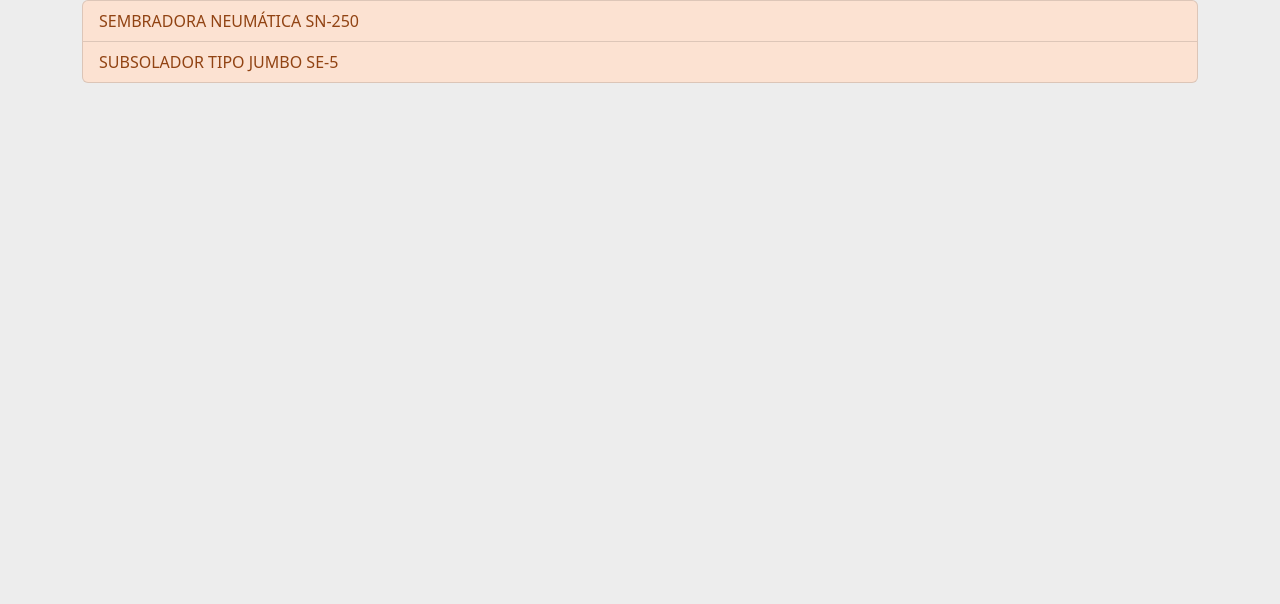
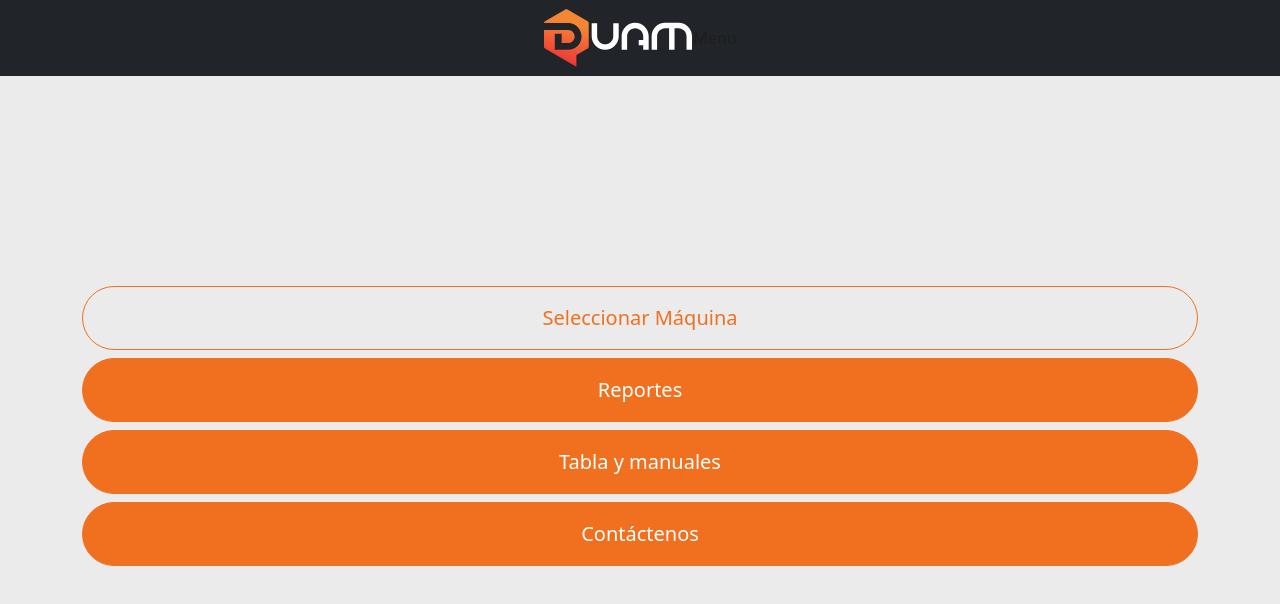
Before and after one commit to agusKar/duam-app, a React (Create React App) app: page / in a window 1280 px wide. Shown: the top 604 px of the page. Built offline with nearby package versions, Linux system fonts and the light colour scheme.

Commit message:
add modelos & styles

```diff
--- a/src/assets/scss/index.scss
+++ b/src/assets/scss/index.scss
@@ -1,7 +1,34 @@
 // Your variable overrides
-$body-bg: #ededed;
+$body-bg: #ebebeb;
 $body-color: #1d1d1d;
 $primary: #f1701f;
 
 // Bootstrap and its default variables
 @import "../../../node_modules/bootstrap/scss/bootstrap";
+
+html, body, #root, #root>div {
+  height: 100%;
+}
+nav{
+  position: absolute!important;
+  top: 0;
+  z-index: 9;
+}
+.customContainer{
+  position: relative;
+  padding-top: 100px;
+}
+.customContainer > .row{
+  height: 100%;
+}
+.btn-radius{
+  border-radius: 50px;
+}
+.modelos{
+  box-shadow: 0 0 10px 0 #45454563;
+  background-color: #fff;
+  margin-bottom: 1rem;
+  padding: 1rem;
+  border-radius: 10px;
+  font-weight: bold;
+}
--- a/src/components/App.tsx
+++ b/src/components/App.tsx
@@ -1,42 +1,38 @@
-import { useEffect, useState } from 'react'
+import { useState } from 'react';
 // Components
+import Form from './Form';
 import Layout from './Layout';
+import Menu from './Menu';
+import Modelos from './Modelos';
+import Resultado from './Resultado';
 // Types
-import { Modelo, Semillas } from '../types/dataTypes'
+import { Modelo, Semillas, StateProp } from '../types/dataTypes';
 // Data
-import data from '../data/data.json'
-import Modelos from './Modelos';
-import Form from './Form';
-import Resultado from './Resultado';
+import data from '../data/data.json';
 
 const App = () => {
   const [modelos, setModelos] = useState<Modelo[]>(data.modelos)
   const [semillas, setSemillas] = useState<Semillas>(data.semillas)
   const [modelo, setModelo] = useState<Modelo>({})
-  const [isModelo, setIsModelo] = useState<boolean>(false)
-  const [isResultado, setIsResultado] = useState<boolean>(false)
+
+  // Setea que componente renderizar
+  const [state, setState] = useState<StateProp>("menu")
+
+  const ENUM_STATES = {
+    menu: <Menu setState={setState} />,
+    modelos: <Modelos modelos={modelos} setModelo={setModelo} setState={setState} />,
+    form: <Form modelo={modelo} semillas={semillas} setState={setState} />,
+    resultado: <Resultado />
+  };
 
   return (
-    <Layout>
+    <Layout setState={setState}>
       <>
-        {
-          !isResultado ?
-            (
-              isModelo ?
-                (
-                  <Form modelo={modelo} semillas={semillas} setIsModelo={setIsModelo} setIsResultado={setIsResultado} />
-                )
-                :
-                (
-                  <Modelos modelos={modelos} setIsModelo={setIsModelo} setModelo={setModelo} />
-                )
-            )
-            :
-            (<Resultado />)
-        }
+        {ENUM_STATES[state]}
       </>
     </Layout>
   )
+
 }
 
 export default App
--- a/src/components/Form.tsx
+++ b/src/components/Form.tsx
@@ -1,5 +1,5 @@
 // Types
-import { Modelo, Semillas } from "../types/dataTypes"
+import { Modelo, Semillas, StateProp } from "../types/dataTypes"
 // Bootstrap
 import Button from 'react-bootstrap/Button';
 import ListGroup from 'react-bootstrap/ListGroup';
@@ -7,13 +7,12 @@ import ListGroup from 'react-bootstrap/ListGroup';
 interface Props {
   modelo: Modelo;
   semillas: Semillas;
-  setIsResultado: (arg0: boolean) => void;
-  setIsModelo: (arg0: boolean) => void;
+  setState: (arg0: StateProp) => void;
 }
-const Form = ({modelo, semillas, setIsModelo, setIsResultado}:Props) => {
+const Form = ({ setState, modelo, semillas }: Props) => {
   return (
     <div>
-      {modelo.name}
+      <h1>{modelo.name}</h1>
 
       <ListGroup>
         {
@@ -27,8 +26,8 @@ const Form = ({modelo, semillas, setIsModelo, setIsResultado}:Props) => {
         }
       </ListGroup>
 
-      <Button variant="warning" onClick={()=>setIsResultado(true)}>Completar formulario</Button>
-      <Button variant="danger" onClick={()=>setIsModelo(false)}>Volver</Button>
+      <Button variant="warning" onClick={()=>setState('resultado')} >Completar formulario</Button>
+      <Button variant="danger" onClick={()=>setState('menu')}>Volver</Button>
     </div>
   )
 }
--- a/src/components/Layout.tsx
+++ b/src/components/Layout.tsx
@@ -1,22 +1,26 @@
+import Col from "react-bootstrap/Col";
 import Container from "react-bootstrap/Container";
 import Row from "react-bootstrap/Row";
-import Col from "react-bootstrap/Col";
+import NavBar from "./NavBar";
+import {StateProp} from '../types/dataTypes'
 
 type Props = {
+    setState: (arg0:StateProp) => void;
     children?: JSX.Element | JSX.Element[];
 };
 
-const Layout = ({ children }: Props) => {
+const Layout = ({ setState, children }: Props) => {
     return (
-        <>
-            <Container>
-                <Row>
-                    <Col>
+        <div>
+            <NavBar setState={setState} />
+            <Container className="customContainer h-100">
+                <Row className="align-items-center">
+                    <Col className="mb-5">
                         {children}
                     </Col>
                 </Row>
             </Container>
-        </>
+        </div>
     )
 }
 
--- /dev/null
+++ b/src/components/Menu.tsx
@@ -0,0 +1,29 @@
+import { useState } from 'react';
+import Button from 'react-bootstrap/Button';
+import { StateProp } from '../types/dataTypes';
+
+interface Props {
+  setState: (arg0: StateProp) => void;
+}
+
+const Menu = ({setState}:Props) => {
+  const [isOpen, setIsOpen] = useState(true)
+  return (
+    <div className="d-grid gap-2" >
+      <Button variant='outline-primary' className='py-3 btn-radius' color="white" size="lg" onClick={() => setState('modelos')}>
+        Seleccionar Máquina
+      </Button>
+      <Button variant="primary" className='py-3 btn-radius text-white' size="lg">
+        Reportes
+      </Button>
+      <Button variant="primary" className='py-3 btn-radius text-white' size="lg">
+        Tabla y manuales
+      </Button>
+      <Button variant="primary" className='py-3 btn-radius text-white' size="lg">
+        Contáctenos
+      </Button>
+    </div>
+  )
+}
+
+export default Menu
--- a/src/components/Modelos.tsx
+++ b/src/components/Modelos.tsx
@@ -1,32 +1,39 @@
 // Bootstrap
+import Row from 'react-bootstrap/esm/Row';
+import Col from 'react-bootstrap/esm/Col';
 import ListGroup from 'react-bootstrap/ListGroup';
 //Types
-import {Modelo} from '../types/dataTypes'
+import { Modelo, StateProp } from '../types/dataTypes'
+// Data
+import duamLogo from '../assets/img/duam-logo.svg';
 
 interface Props {
   modelos?: Modelo[];
-  setModelo: (modelo: Modelo)=>void;
-  setIsModelo: (arg0: boolean) => void;
+  setModelo: (modelo: Modelo) => void;
+  setState: (arg0: StateProp) => void;
 }
 
-const Modelos = ({modelos, setModelo, setIsModelo}:Props) => {
+const Modelos = ({ setState, modelos, setModelo }: Props) => {
 
   const selectModelo = (modelo: Modelo) => {
     setModelo(modelo);
-    setIsModelo(true);
+    setState('form');
   };
 
   return (
     <ListGroup>
       {
         modelos?.map((modelo, i) => (
-        <ListGroup.Item
-          key={i}
-          variant='primary'
-          action
-          onClick={() => selectModelo(modelo)} >
+          <Row
+          className='modelos'
+          onClick={() => selectModelo(modelo)}>
+            <Col>
+                <img src={duamLogo} className='img-fluid' height="50" />
+            </Col>
+            <Col>
                 {modelo.name}
-        </ListGroup.Item>
+            </Col>
+        </Row>
         ))
       }
     </ListGroup>
--- /dev/null
+++ b/src/components/NavBar.tsx
@@ -0,0 +1,30 @@
+import Container from 'react-bootstrap/Container';
+import Nav from 'react-bootstrap/Nav';
+import Navbar from 'react-bootstrap/Navbar';
+import duamLogo from '../assets/img/duam-logo.svg';
+
+import { StateProp } from '../types/dataTypes';
+
+interface Props {
+  setState: (arg0: StateProp) => void;
+}
+
+const NavBar = ({ setState }: Props) => {
+  return (
+    <Navbar bg="dark" variant="dark" className='w-100'>
+      <Container
+        className="justify-content-center"
+        onClick={() => setState('menu')}
+      >
+        <img
+          alt="Duam - Logo"
+          src={duamLogo}
+          className="d-inline-block align-top"
+        />
+        <Nav.Link>Menu</Nav.Link>
+      </Container>
+    </Navbar>
+  )
+}
+
+export default NavBar
--- a/src/data/data.json
+++ b/src/data/data.json
@@ -1,5 +1,55 @@
 {
     "modelos": [
+        {
+            "name": "SEMBRADORA NEUMÁTICA SN-250",
+            "desc": "La máquina que ud. necesita para aplicar fertilizante microgranulados y sembrar con precisión pasturas y verdeos en cobertura total.",
+            "img": "sn-250.png"
+        },
+        {
+            "name": "SUBSOLADOR TIPO JUMBO SE-5",
+            "desc": "El subsolador escarificador DUAM SE-5 tiene un chasis fabricado con caño estructural 100x100x 6,35mm. de espesor lo que le confiere una rigidez y robustez para realizar los trabajo mas pesados de laboreo.",
+            "img": "se-5.png"
+        },
+        {
+            "name": "SEMBRADORA NEUMÁTICA SN-250",
+            "desc": "La máquina que ud. necesita para aplicar fertilizante microgranulados y sembrar con precisión pasturas y verdeos en cobertura total.",
+            "img": "sn-250.png"
+        },
+        {
+            "name": "SUBSOLADOR TIPO JUMBO SE-5",
+            "desc": "El subsolador escarificador DUAM SE-5 tiene un chasis fabricado con caño estructural 100x100x 6,35mm. de espesor lo que le confiere una rigidez y robustez para realizar los trabajo mas pesados de laboreo.",
+            "img": "se-5.png"
+        },
+        {
+            "name": "SEMBRADORA NEUMÁTICA SN-250",
+            "desc": "La máquina que ud. necesita para aplicar fertilizante microgranulados y sembrar con precisión pasturas y verdeos en cobertura total.",
+            "img": "sn-250.png"
+        },
+        {
+            "name": "SUBSOLADOR TIPO JUMBO SE-5",
+            "desc": "El subsolador escarificador DUAM SE-5 tiene un chasis fabricado con caño estructural 100x100x 6,35mm. de espesor lo que le confiere una rigidez y robustez para realizar los trabajo mas pesados de laboreo.",
+            "img": "se-5.png"
+        },
+        {
+            "name": "SEMBRADORA NEUMÁTICA SN-250",
+            "desc": "La máquina que ud. necesita para aplicar fertilizante microgranulados y sembrar con precisión pasturas y verdeos en cobertura total.",
+            "img": "sn-250.png"
+        },
+        {
+            "name": "SUBSOLADOR TIPO JUMBO SE-5",
+            "desc": "El subsolador escarificador DUAM SE-5 tiene un chasis fabricado con caño estructural 100x100x 6,35mm. de espesor lo que le confiere una rigidez y robustez para realizar los trabajo mas pesados de laboreo.",
+            "img": "se-5.png"
+        },
+        {
+            "name": "SEMBRADORA NEUMÁTICA SN-250",
+            "desc": "La máquina que ud. necesita para aplicar fertilizante microgranulados y sembrar con precisión pasturas y verdeos en cobertura total.",
+            "img": "sn-250.png"
+        },
+        {
+            "name": "SUBSOLADOR TIPO JUMBO SE-5",
+            "desc": "El subsolador escarificador DUAM SE-5 tiene un chasis fabricado con caño estructural 100x100x 6,35mm. de espesor lo que le confiere una rigidez y robustez para realizar los trabajo mas pesados de laboreo.",
+            "img": "se-5.png"
+        },
         {
             "name": "SEMBRADORA NEUMÁTICA SN-250",
             "desc": "La máquina que ud. necesita para aplicar fertilizante microgranulados y sembrar con precisión pasturas y verdeos en cobertura total.",
--- a/src/types/dataTypes.tsx
+++ b/src/types/dataTypes.tsx
@@ -4,3 +4,5 @@ export interface Modelo {
     img?: string;
 }
 export type Semillas = string[]
+
+export type StateProp = 'menu' |  'form' |  'modelos' |  'resultado';
```
Also changed, not shown: src/assets/img/duam-logo.svg (added). Lines whose indentation alone changed are shown as unchanged.
